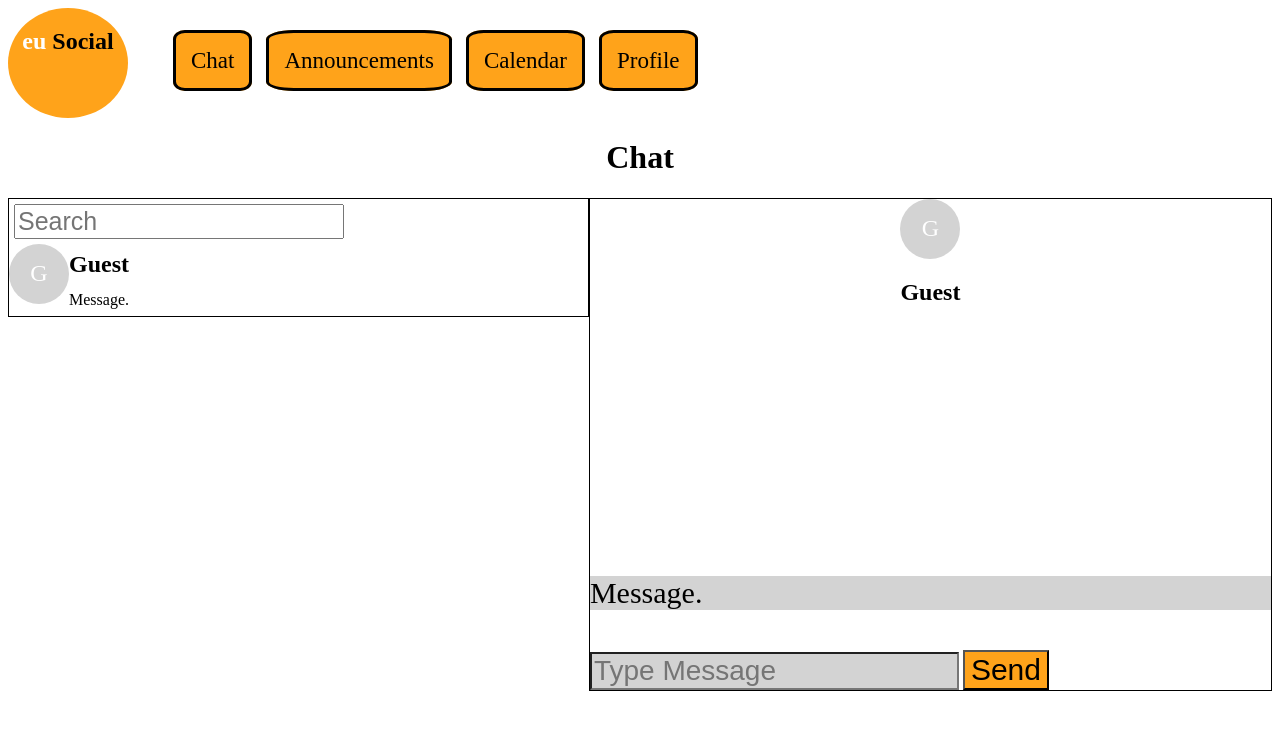
After one commit to Eusocial-Interns/smart-scheduler, a Django app: page /chat/ in a window 1280 px wide. The commit adds this page. Shown: the top 730 px of the page. Run offline with Django 5.2, Linux system fonts and the light colour scheme; parts of the project's set-up code (start-up, migrations or seed data) failed here and were passed over.

Commit message:
add navabar to all pages across files making it consistent
* Added chat html and css

* Added chat html and css

* changes for URLs for navbar

* Navbar consistent across the pages

```diff
--- /dev/null
+++ b/apps/scheduling/static/scheduling/css/chat.css
@@ -0,0 +1,92 @@
+.content {
+    display: flex;
+    flex-direction: column;
+}
+
+.content h1 {
+    align-self: center;
+}
+.conversationList {
+    display: flex;
+    flex-direction: row;
+    width: 100%;
+}
+.listPanel {
+    border: 1px solid;
+    width: 85%;
+    height: 100%;
+}
+.listPanel input {
+    font-size: 25px;
+    margin: 5px;
+}
+.messageContent {
+    display: flex;
+    flex-direction: row;
+}
+.message {
+    display: flex;
+    flex-direction: column;
+    line-height: 0px;
+}
+.avatar {
+    display: flex;
+    align-items: center;
+    justify-content: center;
+    width: 60px;
+    height: 60px;
+    background-color: lightgray;
+    color: white;
+    font-size: 24px;
+    border-radius: 50%;
+ }
+ .messagePanel {
+    width: 100%;
+    height: 100%;
+    border: 1px solid;
+ }
+ .currentAvatar {
+    display: flex;
+    flex-direction: column;
+    align-items: center;
+ }
+
+ .conversation {
+   display: block;
+   margin-top: 250px;
+ }
+ .messageReceived {
+    background-color: lightgray;
+    font-style: bold;
+    font-size: 30px;
+    width: auto;
+ }
+ .messageInput {
+    margin-top: 40px;
+ }
+ .messageInput input {
+    font-size: 28px;
+    background-color: lightgray;
+    color: black;
+ }
+ .messageInput button {
+    font-size: 30px;
+    cursor: pointer;
+    background-color: #ffa31a;
+ }
+ .messageInput button:hover {
+    background-color: #fbb54c;
+    color:white;
+ }
+ /* Mobile Screen */
+@media (max-width: 768px) {
+    .messageInput {
+    margin-top: 20px;
+ }
+ .messageInput input {
+    font-size: 20px;
+ }
+ .messageInput button {
+    font-size: 20px;
+ }
+}
--- a/apps/scheduling/templates/scheduling/announcements.html
+++ b/apps/scheduling/templates/scheduling/announcements.html
@@ -10,7 +10,7 @@
 <body>
     <!-- Nav Bar -->
     <div id="navbar"> {% include 'scheduling/nav_bar.html' %}</div>
-    <script src="{% static 'scheduling/js/nav_bar.js' %}"></script>
+    <!--<script src="{% static 'scheduling/js/nav_bar.js' %}"></script>-->
     <!-- The Announcements Page-->
     <div class="content">
         <h1>Announcements</h1>
--- a/apps/scheduling/templates/scheduling/calendar.html
+++ b/apps/scheduling/templates/scheduling/calendar.html
@@ -9,10 +9,14 @@
 </head>
 
 <body>
+    <!-- Nav Bar -->
+    <div id="navbar">{% include 'scheduling/nav_bar.html' %}</div>
+    <!--<script src="{% static 'scheduling/js/nav_bar.js' %}"></script>-->
+
     <div class = "wrapper">
         <h1 id="monthAndYear"></h1>
         <div class="button-container-calendar">
-                <button id="previous" onclick="previous()"> <
+                <button id="previous" onclick="previous()">
                 </button>
                 <button id="next" onclick="next()"> >
                 </button>
--- /dev/null
+++ b/apps/scheduling/templates/scheduling/chat.html
@@ -0,0 +1,50 @@
+{% load static %}
+<!DOCTYPE html>
+<html lang="en">
+<head>
+    <meta charset="UTF-8">
+    <meta name="viewport" content="width=device-width, initial-scale=1.0">
+    <title>Chat</title>
+    <link rel="stylesheet" href="{% static 'scheduling/css/chat.css' %}">
+</head>
+<body>
+<!-- Nav Bar -->
+<div id="navbar">{% include 'scheduling/nav_bar.html' %}</div>
+<!--<script src="{% static 'scheduling/js/navbar.js' %}"></script>-->
+<!-- Chat Content-->
+<div class="content">
+    <h1>Chat</h1>
+    <div class="conversationList">
+        <div class="listPanel">
+            <input type="text" class="placeholder" placeholder="Search">
+            <div class="messageContent">
+                <div class="avatar">
+                    G
+                </div>
+                <div class="message">
+                    <h2>Guest</h2>
+                    <p>Message.</p>
+                </div>
+            </div>
+        </div>
+        <div class="messagePanel">
+            <div class="currentAvatar">
+                <div class="avatar">
+                    G
+                </div>
+                <h2>Guest</h2>
+            </div>
+            <div class="conversation">
+                <div class="messageReceived">
+                    <p>Message.</p>
+                </div>
+                <div class="messageInput">
+                    <input type="text" class="placeholder" placeholder="Type Message">
+                    <button>Send</button>
+                </div>
+            </div>
+        </div>
+    </div>
+</div>
+</body>
+</html>
--- a/apps/scheduling/templates/scheduling/nav_bar.html
+++ b/apps/scheduling/templates/scheduling/nav_bar.html
@@ -23,12 +23,20 @@
             </a>
             <!-- Navigation Links-->
             <div class="nav-links" id="nav-links">
-                <a href="#">Chat</a>
+                <a href="{% url 'chat' %}">Chat</a>
                 <a href="{% url 'announcements' %}">Announcements</a>
                 <a href="{% url 'calendar' %}">Calendar</a>
                 <a href="{% url 'profile' %}">Profile</a>
             </div>
         </div>
     </nav>
+<script>
+const hamburger = document.getElementById('hamburger');
+const navLinks = document.getElementById('nav-links');
+
+hamburger.addEventListener('click', () => {
+  navLinks.classList.toggle('active');
+});
+</script>
 </body>
 </html>
--- a/apps/scheduling/templates/scheduling/profile.html
+++ b/apps/scheduling/templates/scheduling/profile.html
@@ -9,8 +9,8 @@
 </head>
 <body>
     <!-- Nav Bar -->
-    <div id="navbar"></div>
-    <script src="navbar.js"></script>
+    <div id="navbar">{% include 'scheduling/nav_bar.html' %}</div>
+    <!--<script src="{% static 'scheduling/js/nav_bar.js' %}"></script>-->
     <!-- Profile Content-->
     <div class="content">
         <h1>Profile</h1>
--- a/apps/scheduling/urls.py
+++ b/apps/scheduling/urls.py
@@ -1,6 +1,6 @@
 from django.urls import path, include
 from rest_framework.routers import DefaultRouter
-from .views import EmployeeViewSet, ShiftViewSet, AssignmentViewSet, calendar_view, profile_view, announcements_view
+from .views import EmployeeViewSet, ShiftViewSet, AssignmentViewSet, calendar_view, profile_view, announcements_view, chat_view
 
 
 router = DefaultRouter()
@@ -13,4 +13,5 @@ urlpatterns = [
     path('calendar/', calendar_view, name='calendar'),
     path('profile/', profile_view, name='profile'),
     path('announcements/', announcements_view, name='announcements'),
+    path('chat/', chat_view, name='chat'),
 ]
--- a/apps/scheduling/views.py
+++ b/apps/scheduling/views.py
@@ -36,3 +36,6 @@ def profile_view(request):
 
 def announcements_view(request):
     return render(request, 'scheduling/announcements.html')
+
+def chat_view(request):
+    return render(request, 'scheduling/chat.html')
```
